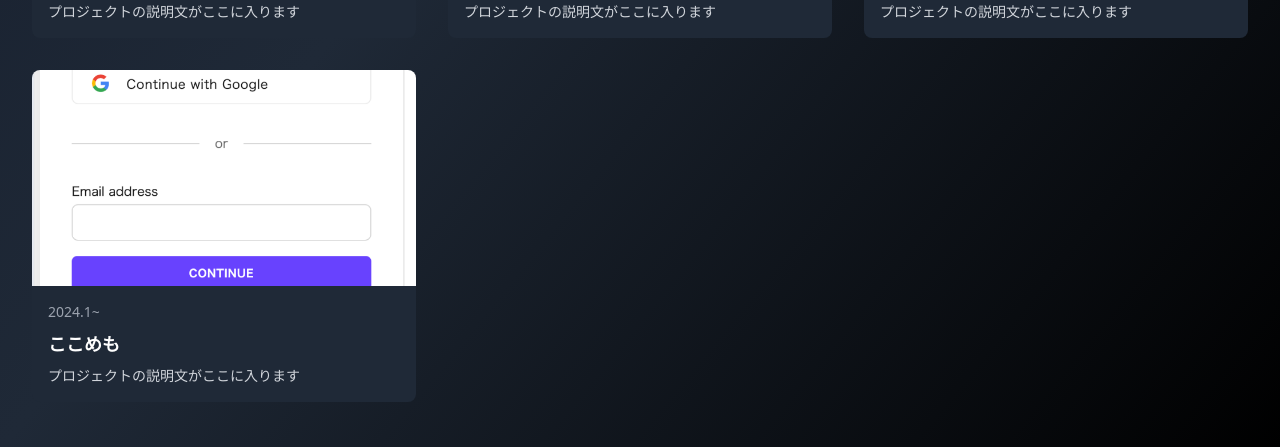
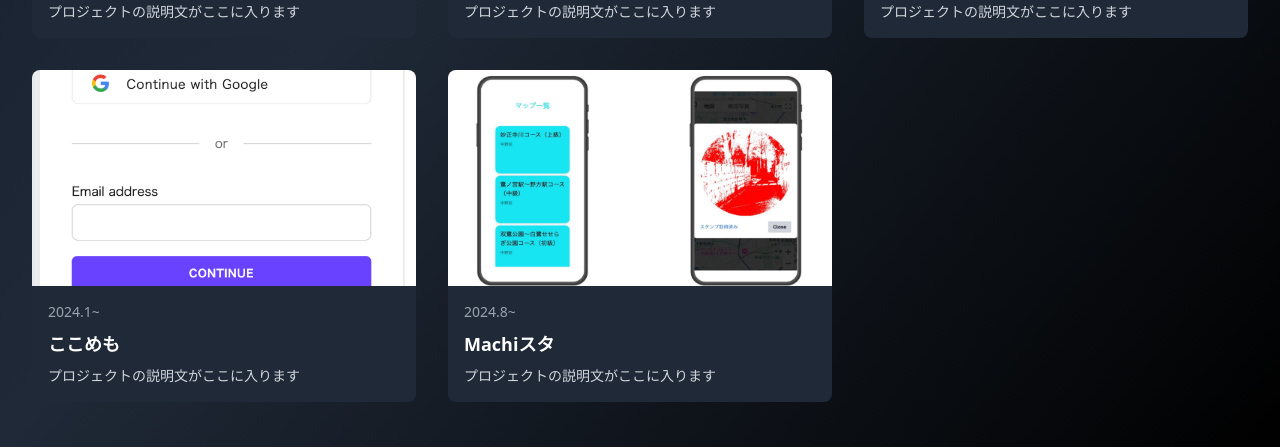
Before and after one commit to na2kera/portfolio, a Nuxt app: page / in a window 1280 px wide. Shown: the part 1218-1665 px from the top of the page. Built offline with nearby package versions, Linux system fonts and the light colour scheme.

Commit message:
Machiスタ

```diff
--- a/data/projects.ts
+++ b/data/projects.ts
@@ -184,4 +184,18 @@ export const projects: Project[] = [
     ],
     urlTitles: ["GitHubリポジトリ", "プロダクト"],
   },
+  {
+    id: 11,
+    title: "Machiスタ",
+    date: "2024.8~",
+    description: "プロジェクトの説明文がここに入ります",
+    thumbnail: "/images/projects/machista.png",
+    images: ["/images/projects/machista.png"],
+    urls: [
+      "https://github.com/na2kera/opendata-hackathon",
+      "https://odhackathon.metro.tokyo.lg.jp/collection/57/",
+    ],
+    urlTitles: ["GitHubリポジトリ", "プロダクト紹介"],
+    movie: "/videos/projects/machista.mp4",
+  },
 ];
```
Also changed, not shown: public/images/projects/machista.png (added), 1 other file (tests, documents, lock files or other folders).
